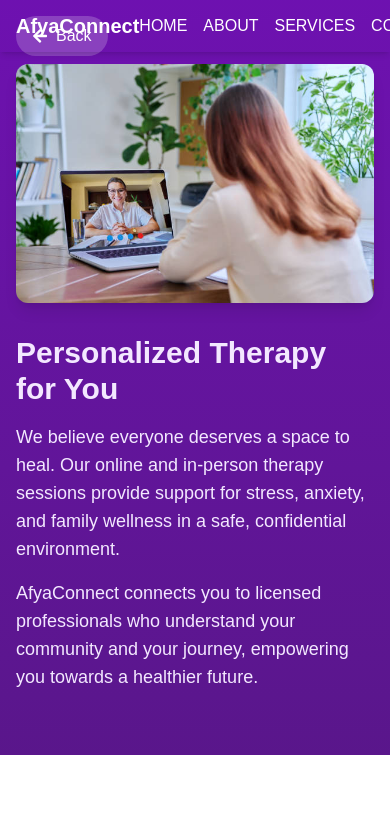
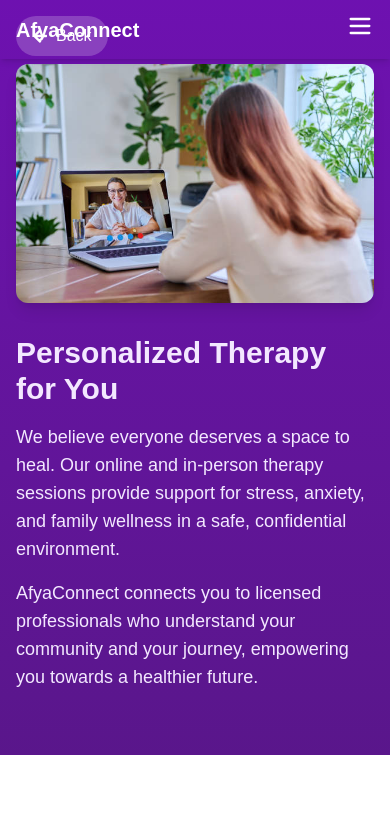
Before and after one commit to Nickfx9/afyaconnect, a Next.js app: page /therapy in a window 390 px wide. Shown: the top 817 px of the page. Built offline with nearby package versions, Linux system fonts and the light colour scheme.

Commit message:
Refined Navbar and updated CareSection visuals

```diff
--- a/components/Navbar.js
+++ b/components/Navbar.js
@@ -2,17 +2,18 @@
 
 import { useState, useEffect } from 'react';
 import Link from 'next/link';
+import { Menu, X } from 'lucide-react'; // Optional: You can use any icon
 
 export default function Navbar() {
   const [isScrolled, setIsScrolled] = useState(false);
   const [bgColor, setBgColor] = useState('bg-transparent');
+  const [isMenuOpen, setIsMenuOpen] = useState(false);
 
   useEffect(() => {
     const handleScroll = () => {
       const scrollY = window.scrollY;
       setIsScrolled(scrollY > 20);
 
-      // Change colors based on scroll depth
       if (scrollY < 100) {
         setBgColor('bg-transparent');
       } else if (scrollY < 300) {
@@ -36,14 +37,37 @@ export default function Navbar() {
         <Link href="/" className="text-white font-bold text-xl">
           AfyaConnect
         </Link>
-        <div className="space-x-4 text-white">
+
+        {/* Desktop Menu */}
+        <div className="hidden md:flex space-x-6 text-white">
           <Link href="/Home">HOME</Link>
           <Link href="/about">ABOUT</Link>
           <Link href="/services">SERVICES</Link>
           <Link href="/testimonials">COMPANY</Link>
           <Link href="/contact">CONTACT</Link>
         </div>
+
+        {/* Mobile Hamburger */}
+        <div className="md:hidden">
+          <button
+            onClick={() => setIsMenuOpen(!isMenuOpen)}
+            className="text-white focus:outline-none"
+          >
+            {isMenuOpen ? <X size={28} /> : <Menu size={28} />}
+          </button>
+        </div>
       </div>
+
+      {/* Mobile Menu Links */}
+      {isMenuOpen && (
+        <div className="md:hidden px-4 pb-4 space-y-4 text-white bg-black bg-opacity-80">
+          <Link href="/Home" onClick={() => setIsMenuOpen(false)}>HOME</Link>
+          <Link href="/about" onClick={() => setIsMenuOpen(false)}>ABOUT</Link>
+          <Link href="/services" onClick={() => setIsMenuOpen(false)}>SERVICES</Link>
+          <Link href="/testimonials" onClick={() => setIsMenuOpen(false)}>COMPANY</Link>
+          <Link href="/contact" onClick={() => setIsMenuOpen(false)}>CONTACT</Link>
+        </div>
+      )}
     </nav>
   );
 }
```
